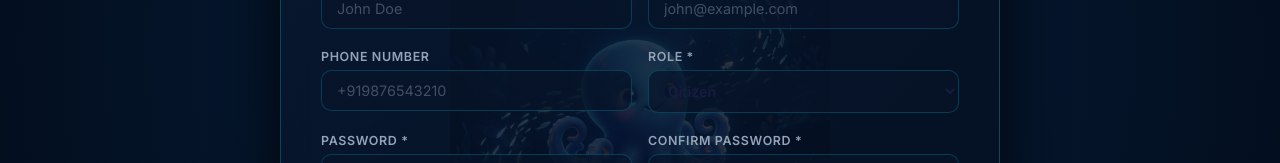
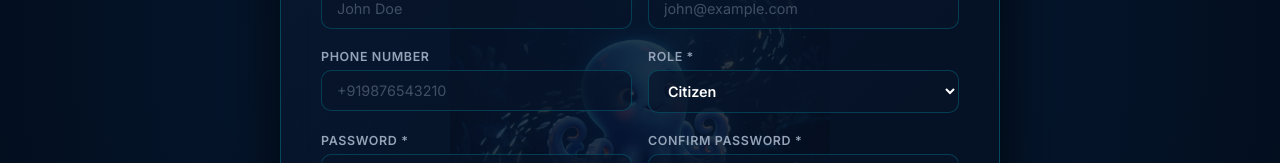
Before and after one commit to Deepthidpk/TerraMarine_frontend_copy, a React (Vite) app: page /register in a window 1280 px wide. Shown: the part 270-433 px from the top of the page. Built offline with nearby package versions, Linux system fonts and the light colour scheme; a web font is replaced by a local one.

Commit message:
register update

```diff
--- a/src/pages/Register.jsx
+++ b/src/pages/Register.jsx
@@ -704,13 +704,13 @@ const Register = () => {
                 value={formData.role}
                 onChange={handleChange}
                 required
-                style={{ color: '#171c42', fontWeight: 600, fontSize: '0.9rem' }}
+                style={{ color: 'var(--text-primary)', fontWeight: 600, fontSize: '0.9rem' }}
               >
-                <option value="Citizen">Citizen</option>
-                <option value="Fisherman">Fisherman</option>
-                <option value="Volunteer">Volunteer</option>
-                <option value="NGO">NGO</option>
-                <option value="Researcher">Researcher</option>
+                <option value="Citizen" style={{ backgroundColor: '#0a1930', color: '#ffffff' }}>Citizen</option>
+                <option value="Fisherman" style={{ backgroundColor: '#0a1930', color: '#ffffff' }}>Fisherman</option>
+                <option value="Volunteer" style={{ backgroundColor: '#0a1930', color: '#ffffff' }}>Volunteer</option>
+                <option value="NGO" style={{ backgroundColor: '#0a1930', color: '#ffffff' }}>NGO</option>
+                <option value="Researcher" style={{ backgroundColor: '#0a1930', color: '#ffffff' }}>Researcher</option>
               </select>
             </div>
           </div>
@@ -1024,12 +1024,12 @@ const Register = () => {
                     value={formData.government_id_type}
                     onChange={handleChange}
                     required
-                    style={{ fontSize: '0.9rem' }}
+                    style={{ color: 'var(--text-primary)', fontSize: '0.9rem' }}
                   >
-                    <option value="Aadhaar">Aadhaar</option>
-                    <option value="Driving License">Driving License</option>
-                    <option value="Passport">Passport</option>
-                    <option value="Voter ID">Voter ID</option>
+                    <option value="Aadhaar" style={{ backgroundColor: '#0a1930', color: '#ffffff' }}>Aadhaar</option>
+                    <option value="Driving License" style={{ backgroundColor: '#0a1930', color: '#ffffff' }}>Driving License</option>
+                    <option value="Passport" style={{ backgroundColor: '#0a1930', color: '#ffffff' }}>Passport</option>
+                    <option value="Voter ID" style={{ backgroundColor: '#0a1930', color: '#ffffff' }}>Voter ID</option>
                   </select>
                 </div>
 
```
